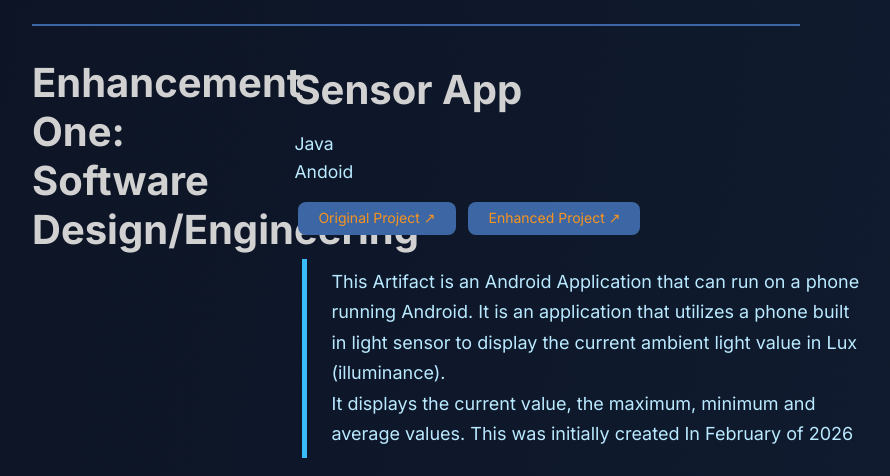
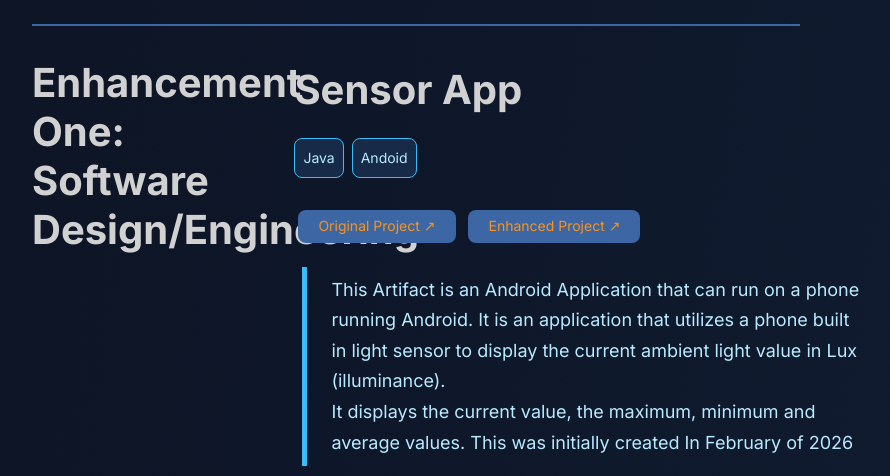
Before and after one commit to DecoyChild/DecoyChild.github.io, a plain HTML site: page index.html in a window 1280 px wide. Shown: the part 2120-2596 px from the top of the page, without its empty margins (224-1114 px from the left). Drawn offline with Linux system fonts and the light colour scheme.

Commit message:
Update style.css

```diff
--- a/styles/style.css
+++ b/styles/style.css
@@ -25,6 +25,23 @@ p {
     padding: 5rem 5rem;
     margin: 1rem auto;
     border-bottom: 1px solid var(--side-border-color);
+}
+
+.tech-stack {
+    display: flex;
+    flex-wrap: wrap;
+    gap: 0.5rem;
+    margin: 1rem 0;
+}
+
+.tech-box {
+  display: inline-block;
+  font-size: 14px;
+  border: 1px solid var(--side-border-color);
+  border-radius: 8px;
+  font-size: 14px;
+  padding:0.5rem;
+  background-color: #172b49;
 }
 
 .project-name {
```
